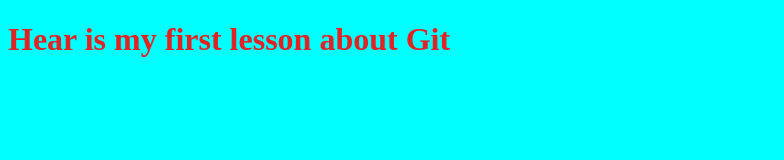
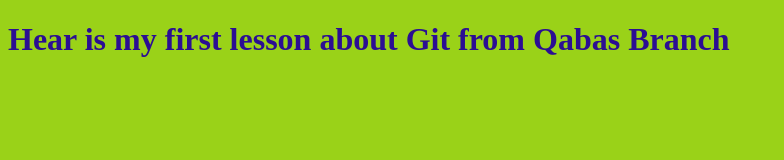
Before and after one commit to dyalou/newproject, a plain HTML site: page index.html in a window 1280 px wide. Shown: the whole page, without its empty margins (0-784 px from the left). Drawn offline with Linux system fonts and the light colour scheme.

Commit message:
do som changes in Qabas branch

```diff
--- a/index.html
+++ b/index.html
@@ -8,7 +8,7 @@
     <link rel="stylesheet" href="style.css">
 </head>
 <body>
-    <h1>Hear is my first lesson about Git</h1>
+    <h1>Hear is my first lesson about Git from Qabas Branch</h1>
 
     <script src="app.js"></script>
 </body>
--- a/style.css
+++ b/style.css
@@ -1,6 +1,6 @@
 h1{
-    color: rgb(225, 35, 35);
+    color: rgb(43, 14, 147);
 }
 body{
-    background-color: aqua;
+    background-color: rgb(154, 210, 24);
 }
```
